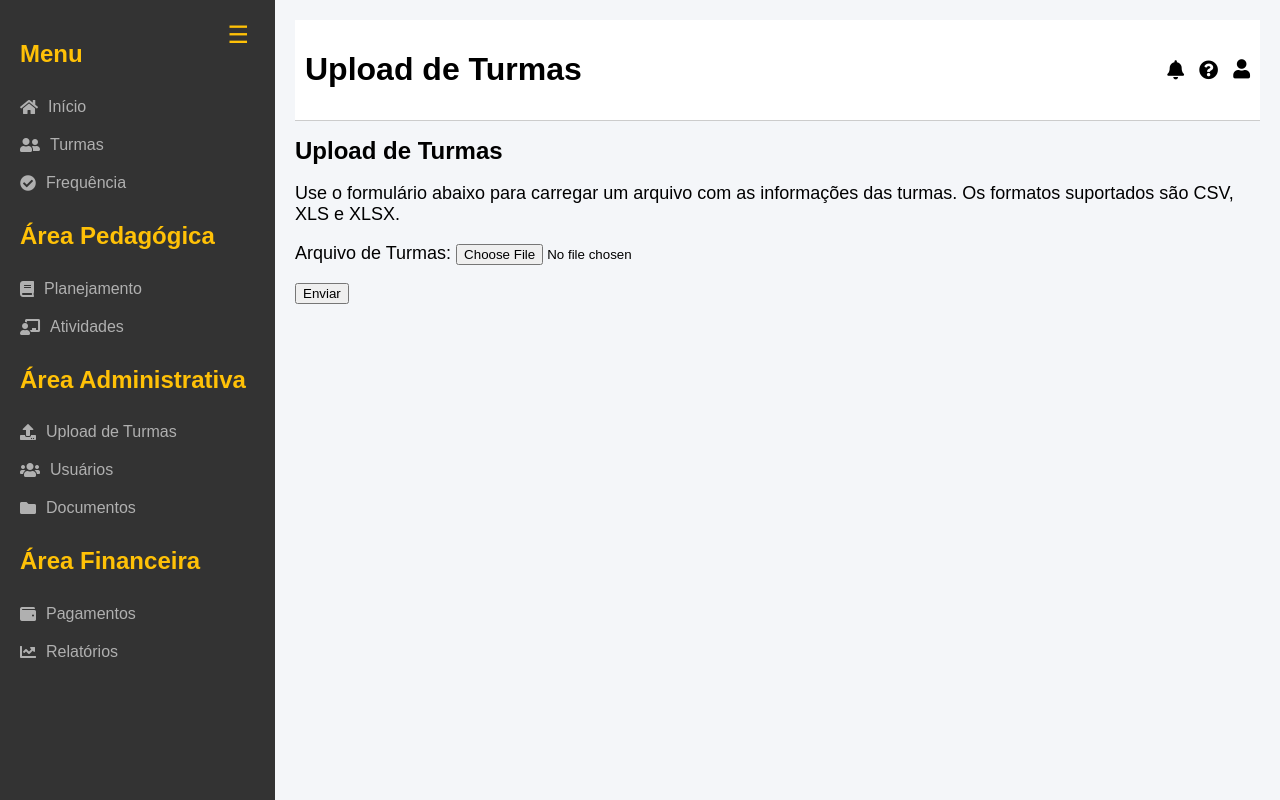
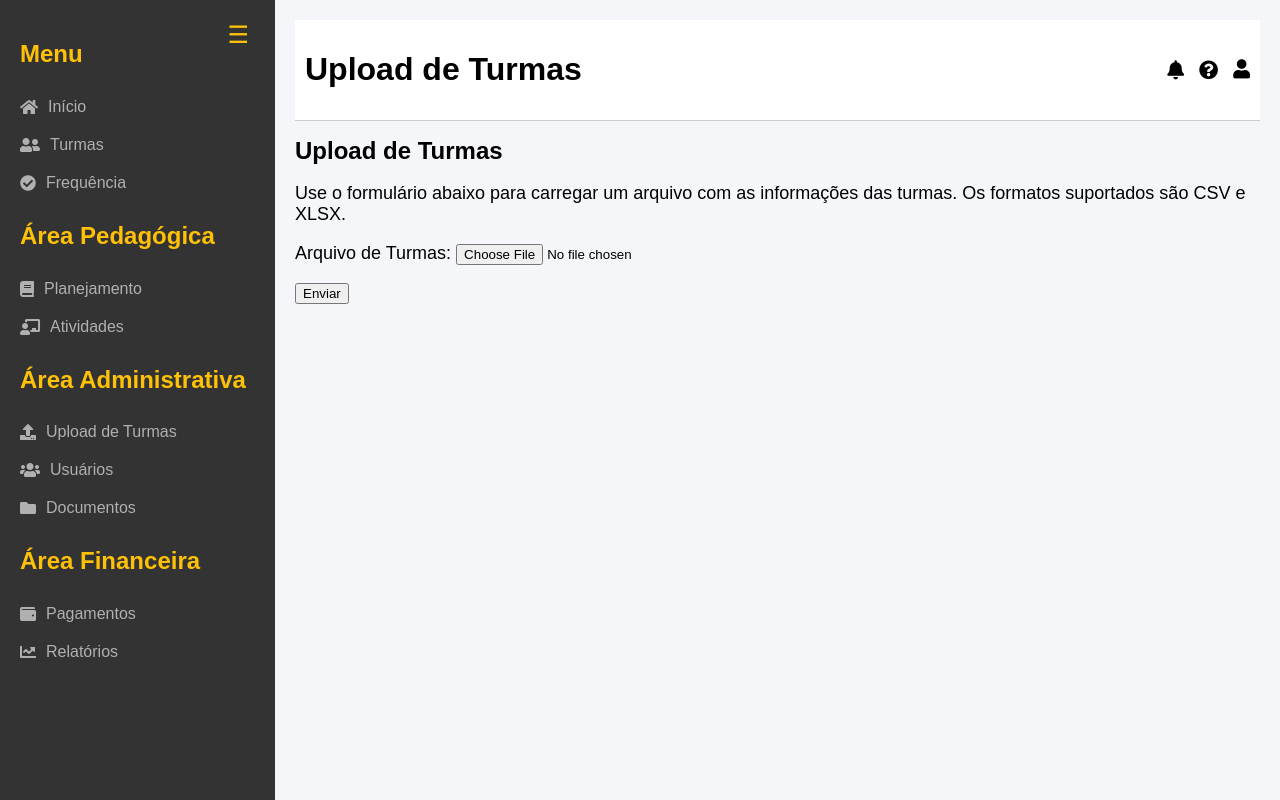
Before and after one commit to marcelocunhaejovem/sistema_frequencia, a Django app: page /upload_turma/ in a window 1280 px wide. Run offline with Django 4.2, Linux system fonts and the light colour scheme; a user stored in the database is signed in.

Commit message:
Update upload_turma.html

```diff
--- a/controle_frequencia/templates/controle_frequencia/upload_turma.html
+++ b/controle_frequencia/templates/controle_frequencia/upload_turma.html
@@ -6,7 +6,7 @@
 {% block content %}
 <div class="content">
     <h1>Upload de Turmas</h1>
-    <p>Use o formulário abaixo para carregar um arquivo com as informações das turmas. Os formatos suportados são CSV, XLS e XLSX.</p>
+    <p>Use o formulário abaixo para carregar um arquivo com as informações das turmas. Os formatos suportados são CSV e XLSX.</p>
 
     <form method="post" enctype="multipart/form-data">
         {% csrf_token %}
@@ -17,7 +17,7 @@
     {% if messages %}
         <ul class="messages">
             {% for message in messages %}
-                <li{% if message.tags %} class="{{ message.tags }}"{% endif %}>{{ message }}</li>
+                <li class="message {% if message.tags %}{{ message.tags }}{% endif %}">{{ message }}</li>
             {% endfor %}
         </ul>
     {% endif %}
```
